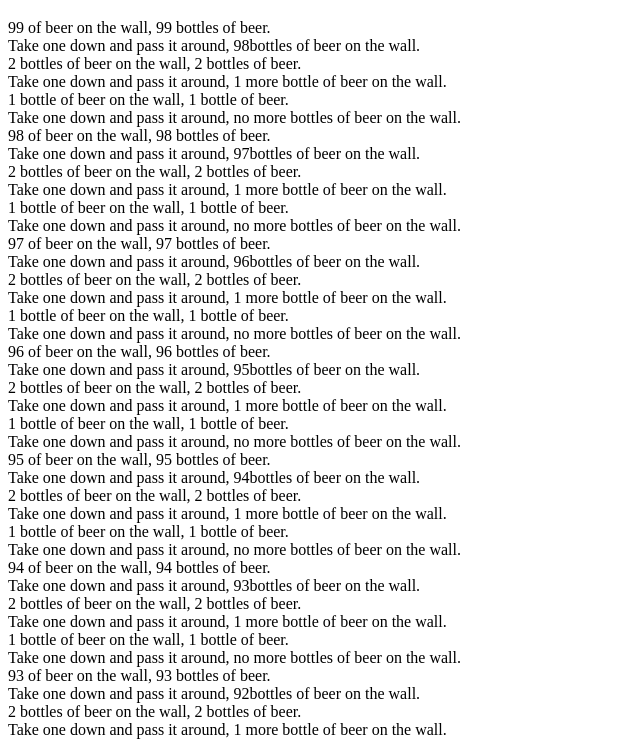
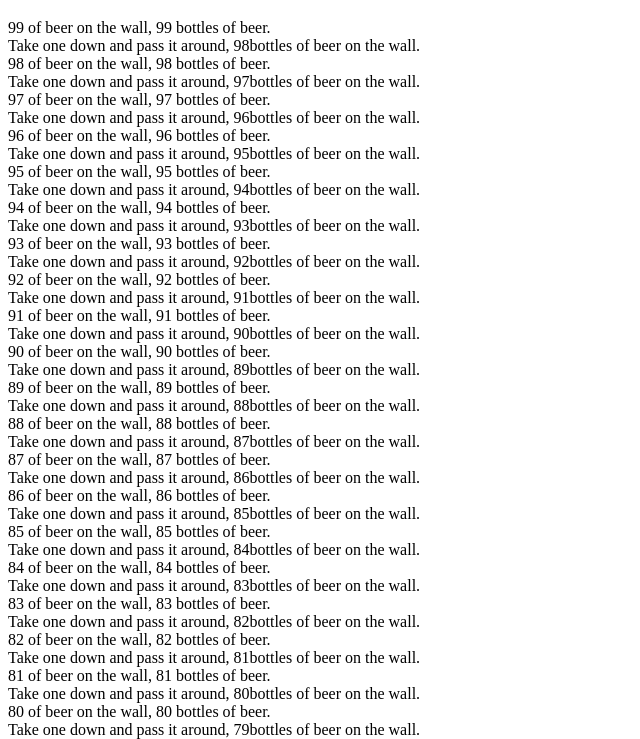
Before and after one commit to AHodr/Song, a plain HTML site: page Index.html in a window 1280 px wide. Shown: the part 61-800 px from the top of the page, without its empty margins (0-640 px from the left). Drawn offline with Linux system fonts and the light colour scheme.

Commit message:
Update Index.html

```diff
--- a/Index.html
+++ b/Index.html
@@ -14,13 +14,13 @@
 		for (let i = 99; i >= 3; i--) {
 			lyrics += i+" of beer on the wall, "+i+" bottles of beer.<br>";
 			lyrics += "Take one down and pass it around, "+(i-1)+"bottles of beer on the wall.<br>";
-			lyrics +="2 bottles of beer on the wall, 2 bottles of beer.<br>";
-			lyrics +="Take one down and pass it around, 1 more bottle of beer on the wall.<br>";
-			lyrics +="1 bottle of beer on the wall, 1 bottle of beer.<br>";
-			lyrics +="Take one down and pass it around, no more bottles of beer on the wall.<br>";
 			}
-	lyrics += "No more bottles of beer on the wall, no more bottles of beer.<br>";
-    lyrics += "Go to the store and buy some more, 99 bottles of beer on the wall.";
+		lyrics +="2 bottles of beer on the wall, 2 bottles of beer.<br>";
+		lyrics +="Take one down and pass it around, 1 more bottle of beer on the wall.<br>";
+		lyrics +="1 bottle of beer on the wall, 1 bottle of beer.<br>";
+		lyrics +="Take one down and pass it around, no more bottles of beer on the wall.<br>";
+		lyrics += "No more bottles of beer on the wall, no more bottles of beer.<br>";
+		lyrics += "Go to the store and buy some more, 99 bottles of beer on the wall.";
 
     document.getElementById('lyrics').innerHTML = lyrics;
 	}
```
